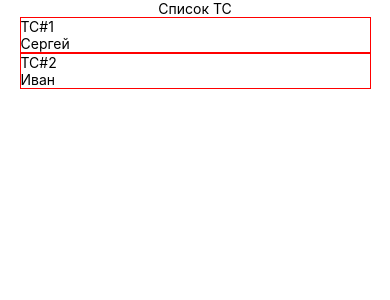
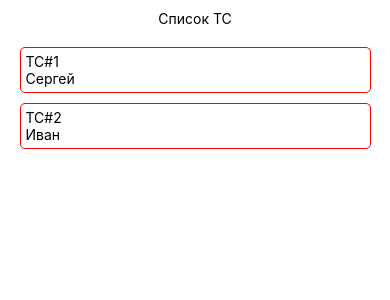
Before and after one commit to parunkov/ReactNative1, a React Native app: screen / in a window 390 px wide. Shown: the top 300 px of the page. Built offline with nearby package versions, Linux system fonts and the light colour scheme.

Commit message:
component

```diff
--- a/App.tsx
+++ b/App.tsx
@@ -2,23 +2,33 @@ import { StatusBar } from 'expo-status-bar';
 import { useEffect } from 'react';
 import { StyleSheet, Text, View } from 'react-native';
 import data from './assets/data.json';
+import ListItem from './components/ListItem';
 
 console.log(data);
+type Auto = {
+  name: string;
+  driver: string;
+};
+type GreetingProps = {
+  auto: Auto;
+}
 
-export default function App() {
+const autoData: Auto[] = data;
+console.log("🚀 ~ file: App.tsx:14 ~ autoData:", autoData);
+
+export default function App({...props}: GreetingProps) {
   useEffect(() => {
     console.log(2222);
   });
 
   return (
     <View style={styles.container}>
-      <Text>Список ТС</Text>
+      <View style={styles.title}>
+        <Text>Список ТС</Text>
+      </View>
       <StatusBar style="auto" />
-      {data.map((item, key) =>
-        <View style={styles.auto} key={key} >
-          <Text>{item.name}</Text>
-          <Text>{item.driver}</Text>
-        </View>
+      {autoData.map((item: Auto, key) =>
+        <ListItem auto={item} key={key} />
       )}
     </View>
   );
@@ -31,9 +41,18 @@ const styles = StyleSheet.create({
     alignItems: 'center',
     justifyContent: 'flex-start',
   },
+  title: {
+    fontSize: 20,
+    marginBottom:20,
+    marginTop: 10,
+    fontWeight: 700
+  },
   auto: {
     width: '90%',
     borderColor: 'red',
     borderWidth: 1,
+    padding: 5,
+    marginBottom: 10,
+    borderRadius: 5
   }
 });
--- /dev/null
+++ b/components/ListItem.tsx
@@ -0,0 +1,31 @@
+import { StyleSheet, Text, View } from 'react-native';
+
+type Auto = {
+    name: string;
+    driver: string;
+};
+
+type GreetingProps = {
+    auto: Auto;
+}
+
+
+export default function ListItem({ auto }: GreetingProps) {
+    return (
+        <View style={styles.auto} >
+            <Text>{auto.name}</Text>
+            <Text>{auto.driver}</Text>
+        </View>
+    );
+}
+
+const styles = StyleSheet.create({
+    auto: {
+        width: '90%',
+        borderColor: 'red',
+        borderWidth: 1,
+        padding: 5,
+        marginBottom: 10,
+        borderRadius: 5
+    }
+});
```
